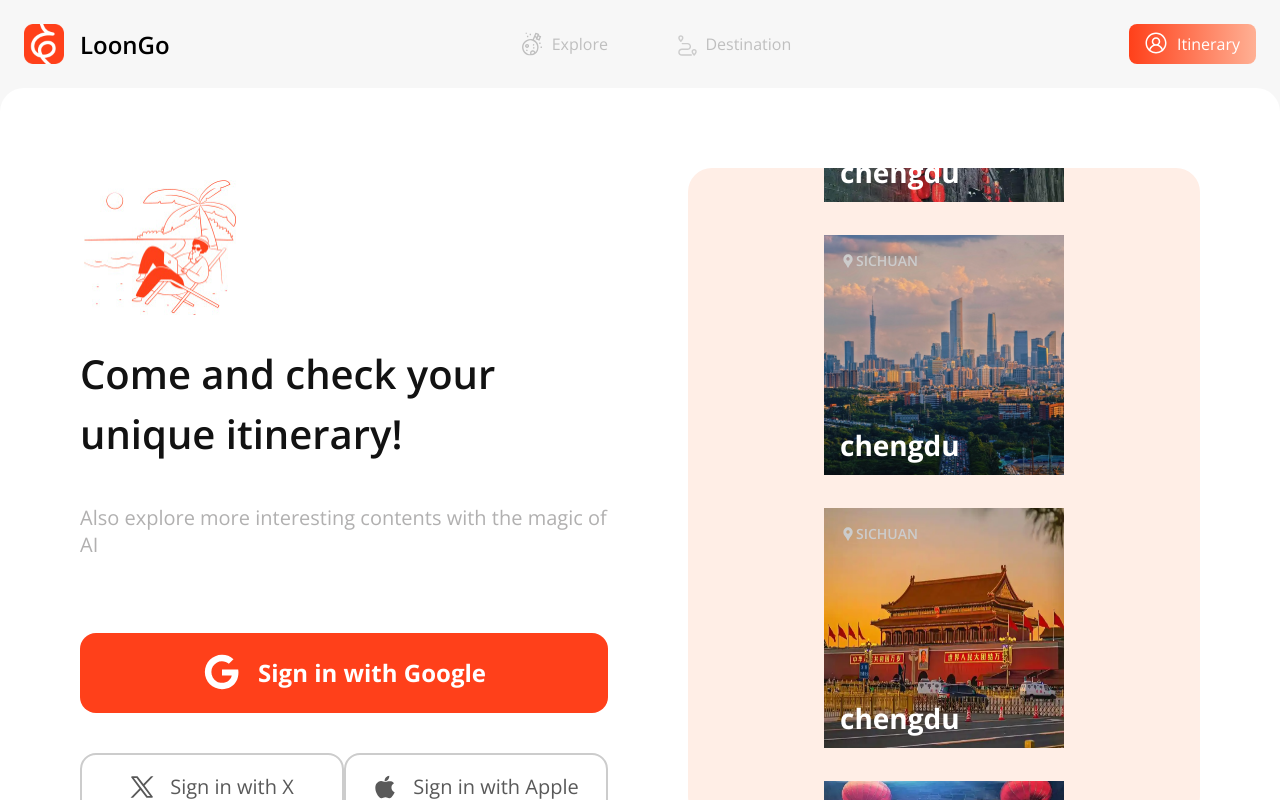
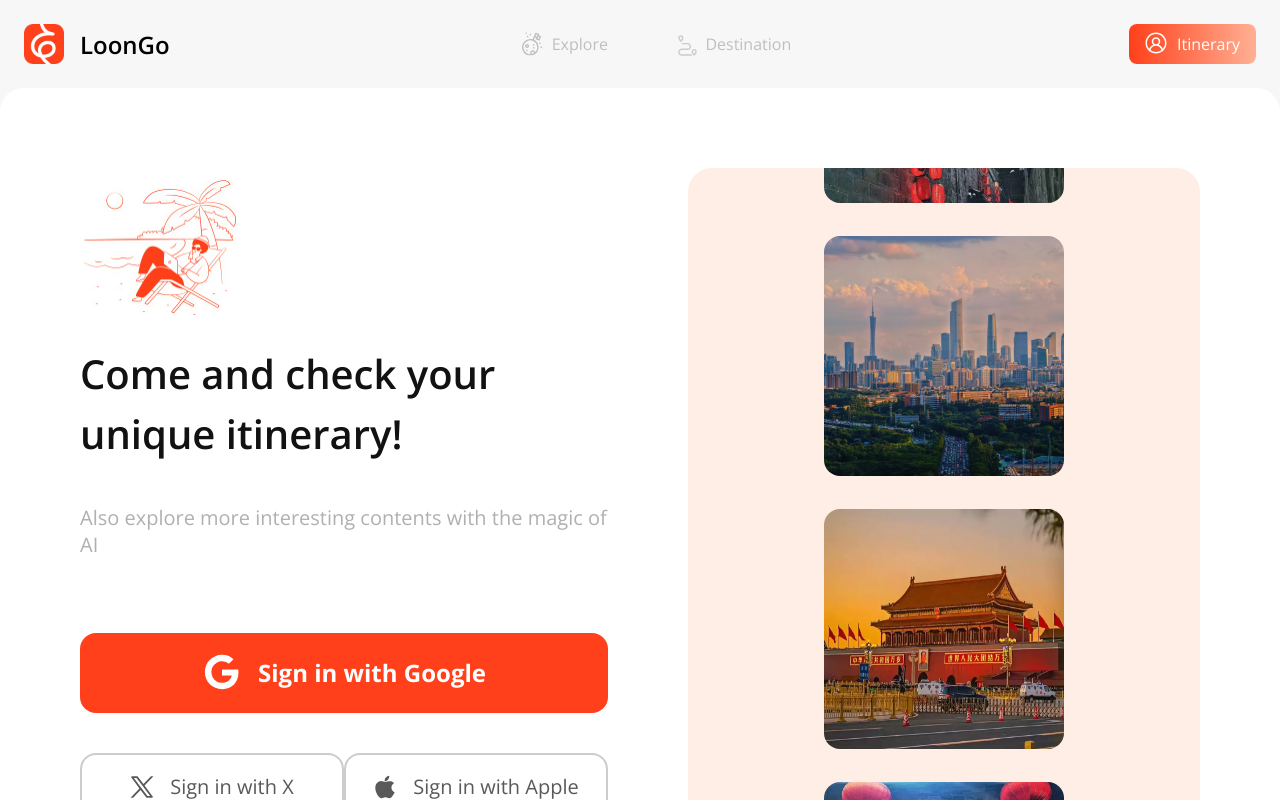
Before and after one commit to Legendrobert/Loongo-Web, a Vue app: page /Login in a window 1280 px wide. Built offline with nearby package versions, Linux system fonts and the light colour scheme.

Commit message:
feat:完成竖向轮播图以及细节优化

```diff
--- a/jsconfig.json
+++ b/jsconfig.json
@@ -7,7 +7,8 @@
     "paths": {
       "@/*": [
         "src/*"
-      ]
+      ],
+      // "swiper": ["node_modules/swiper"]
     },
     "lib": [
       "esnext",
--- a/package.json
+++ b/package.json
@@ -12,6 +12,7 @@
     "@element-plus/icons-vue": "^2.3.1",
     "core-js": "^3.8.3",
     "element-plus": "^2.9.0",
+    "swiper": "^11.2.4",
     "vue": "^3.2.13",
     "vue-router": "^4.5.0",
     "vuex": "^4.0.2",
--- /dev/null
+++ b/src/components/svg-icons/svg-plus.vue
@@ -0,0 +1,33 @@
+<!-- 字体图标 plus -->
+<template>
+    <div>
+        <svg :width="props.width" :height="props.height" viewBox="0 0 28 28" fill="none" xmlns="http://www.w3.org/2000/svg">
+            <path  d="M13.9999 2.33398V25.6673M2.33325 14.0007H25.6666" :stroke="props.fillColor" stroke-width="3.5" stroke-linecap="round" stroke-linejoin="round"/>
+        </svg>
+    </div>
+</template>
+
+
+<script setup>
+import { defineProps } from 'vue';
+
+// 定义props
+const props = defineProps({
+  width: {
+    type: [String, Number],
+    default: 28
+  },
+  height: {
+    type: [String, Number],
+    default: 28
+  },
+  fillColor: {
+    type: String,
+    default: '#fff' // 默认颜色
+  }
+});
+</script>
+
+<style lang="scss" scoped>
+
+</style>
--- a/src/views/Itinerary/index.vue
+++ b/src/views/Itinerary/index.vue
@@ -1,3 +1,4 @@
+
 <template>
   <div class="Itinerary">
 
--- a/src/views/Itinerary/loggedIn.vue
+++ b/src/views/Itinerary/loggedIn.vue
@@ -25,12 +25,13 @@
                 >
             </div>
             <div class="add">
-                <el-button
-                    type="primary"
-                    :icon="Plus"
+                <div
+
                     class="addBtn"
                     @click="handleAdd"
-                />
+                >#660300
+                    <svgPlus :width="10" :height="10"></svgPlus>
+                </div>
                 <div
                     class="tipsBtn"
                 >Add more cities</div>
@@ -68,6 +69,7 @@ import {
 } from '@element-plus/icons-vue'
 import SvgMagic from "@/components/svg-icons/svg-magic.vue"
 import svgLocation from '@/components/svg-icons/svg-location.vue'
+import svgPlus from '@/components/svg-icons/svg-plus.vue'
 const picList = ref(
     [
         {
@@ -187,7 +189,7 @@ const handleAdd = ()=>{
             width: 200px;
             height: 240px;
             background: #FFEEE6;
-            border-radius: 16px;
+            border-radius: 8px;
 
             .pics{
                 height: 50%;
@@ -231,6 +233,8 @@ const handleAdd = ()=>{
                     font-size: 10px;
                     color: #fff;
                     border: none;
+                    text-align: center;
+                    line-height: 24px;
 
                 }
                 .tipsBtn{
--- a/src/views/Itinerary/notLoggedIn.vue
+++ b/src/views/Itinerary/notLoggedIn.vue
@@ -24,13 +24,13 @@
             >
         </div>
         <div class="add">
-            <el-button
-                type="primary"
-                :icon="Plus"
+            <div
                 class="addBtn"
                 :style="isMouseOver ? 'color:#660300; background:#fff':'color:#FFF; background:#FF401A'"
                 @click="handleAdd"
-            />
+            >
+                <svgPlus :fillColor="isMouseOver ? '#660300' : '#fff'"></svgPlus>
+            </div>
             <div
                 class="tipsBtn"
                 :style="isMouseOver ? 'color: #fff' :'color: #FF401A' "
@@ -46,7 +46,7 @@ import { useRouter, useRoute } from 'vue-router'
 import {
   Plus
 } from '@element-plus/icons-vue'
-
+import svgPlus from '@/components/svg-icons/svg-plus.vue'
 const router = useRouter()
 const route = useRoute()
 const NoUserFound = ref( require('@/assets/imgs/noUserFound.png') );
@@ -173,7 +173,8 @@ const handleAdd = ()=>{
                 border-radius: 18px;
                 font-size: 24px;
                 border: none;
-
+                text-align: center;
+                line-height: 80px;
             }
             .tipsBtn{
                 color:#FF401A;
--- a/src/views/login.vue
+++ b/src/views/login.vue
@@ -20,57 +20,126 @@
         </div>
 
     </div>
-    <div class="right">
-        <div
-            class="cardItem"
-            v-for="(item,index) in cardPicList"
-            :key="index"
-        >
-            <img
-                :src="item.imgName"
-                width="240"
-                height="240"
-            >
-            <div class="province">
-                <svgLocation class="svgStyle" :fill="'#ccc'" :width="16" :height="16"></svgLocation>
-                <span>SICHUAN</span>
+    <div class="right carousel-container" ref="carouselContainer">
+        <div class="cardItem carousel-inner" :style="carouselStyle" ref="carouselInner">
+            <div v-for="(item, index) in cardPicList" :key="'original-' + index" class=" carousel-item">
+                <img :src="item.imgName"  />
+                <div class="province">
+                    <svgLocation class="svgStyle" :fill="'#ccc'" :width="16" :height="16"></svgLocation>
+                    <span>SICHUAN</span>
+                </div>
+                <span class="city">chengdu</span>
             </div>
-            <span class="city">chengdu</span>
+
+            <div v-for="(item, index) in cardPicList" :key="'copy-' + index" class="cardItem carousel-item">
+                <img :src="item.imgName" />
+                <div class="province">
+                    <svgLocation class="svgStyle" :fill="'#ccc'" :width="16" :height="16"></svgLocation>
+                    <span>SICHUAN</span>
+                </div>
+                <span class="city">chengdu</span>
+            </div>
         </div>
-
-
     </div>
-
   </div>
 </template>
 
 <script setup>
-import { ref } from 'vue';
+import { ref, reactive,onMounted, onUnmounted,computed,nextTick } from 'vue';
+
+
 import svgLocation from '@/components/svg-icons/svg-location.vue'
 import svgGoogle from "@/components/svg-icons/svg-google.vue"
 import svgTwitter from "@/components/svg-icons/svg-twitter.vue"
 import svgApple from "@/components/svg-icons/svg-apple.vue"
 const relax = ref( require('@/assets/imgs/relax.png') );
-const cardPicList = ref(
+
+// Vue 3 中的响应式数据
+const currentIndex = ref(1);
+const scrollHeight = ref(205);
+const isTransitioning = ref(false);
+const cardPicList = reactive(
     [
         {
-            imgName: require('@/assets/imgs/beijing.png')
+            imgName: require('@/assets/imgs/beijing.png'),alt:'00'
         },
         {
-            imgName: require('@/assets/imgs/chengdu.png')
+            imgName: require('@/assets/imgs/chengdu.png'),alt:'01'
         },
         {
-            imgName: require('@/assets/imgs/guangzhou.png')
-        },{
-            imgName: require('@/assets/imgs/beijing.png')
+            imgName: require('@/assets/imgs/guangzhou.png'),alt:'02'
         },
         {
-            imgName: require('@/assets/imgs/chengdu.png')
+            imgName: require('@/assets/imgs/beijing.png'),alt:'03'
         },
         {
-            imgName: require('@/assets/imgs/guangzhou.png')
+            imgName: require('@/assets/imgs/chengdu.png'),alt:'04'
+        },
+        {
+            imgName: require('@/assets/imgs/guangzhou.png'),alt:'05'
         }
     ])
+
+// 引用 DOM 元素
+const carouselContainer = ref(null);
+const carouselInner = ref(null);
+
+// 计算属性来动态设置轮播容器的样式
+const carouselStyle = computed(() => {
+  return {
+    transform: `translateY(-${scrollHeight.value}px)`, // 修改为竖向滚动
+    transition: isTransitioning.value ? 'transform 0.5s ease' : 'none',
+  };
+});
+
+// 处理自动滚动的方法
+const startAutoScroll = () => {
+  setInterval(() => {
+    if (isTransitioning.value) return;
+
+
+    isTransitioning.value = true;
+    // 每次增加图片高度 + 间隔
+    const itemHeight = carouselInner.value.children[currentIndex.value].offsetHeight;
+    const itemMargin = 28; // 图片间隔35px
+    scrollHeight.value += itemHeight + itemMargin;
+
+    // 更新当前图片索引
+    currentIndex.value = (currentIndex.value + 1) % cardPicList.length;
+
+    // 当滚动到复制图片时，立即将滚动高度重置为 0，这样不会看到过渡
+    if (currentIndex.value === 1) {
+      setTimeout(() => {
+        scrollHeight.value = 205;
+        isTransitioning.value = false;
+      }, 500); // 等待动画过渡完成后再重置
+    } else {
+      setTimeout(() => {
+        isTransitioning.value = false;
+      }, 500); // 等待动画过渡完成后恢复
+    }
+  }, 3000); // 每3秒自动滚动
+};
+
+// 计算容器高度
+const updateContainerHeight = () => {
+  nextTick(() => {
+    // 确保容器高度设置为图片的高度，减去部分图片底部
+    const firstItemHeight = carouselInner.value?.children[0]?.offsetHeight || 0;
+    if (firstItemHeight) {
+
+      carouselInner.value.style.height = `${firstItemHeight}px`; // 显示一张完整的图片和部分间隔
+
+    }
+
+  });
+};
+
+// 组件挂载后执行
+onMounted(() => {
+  updateContainerHeight();
+  startAutoScroll();
+});
 </script>
 
 <style lang="less" scoped>
@@ -163,13 +232,34 @@ const cardPicList = ref(
         border-radius: 24px;
         display: flex;
         justify-content: center;
+        justify-content: flex-start;
         align-items: center;
         flex-direction: column;
         gap: 28px;
         overflow: hidden;
+        position: relative;
 
         .cardItem{
-            position: relative;
+            // position: relative;
+            // transition: transform 1s ease-in-out;
+            width: 240px;
+            height: 240px !important;
+            // display: flex;
+            // position: absolute;
+            // top: 0;
+            // left: 0;
+            display: flex;
+            // justify-content: center;
+            align-items: center;
+            flex-direction: column;
+            gap: 28px;
+
+            img{
+                border-radius: 16px;
+                width: 240px;
+                height: 240px;
+                // background: red;
+            }
 
             .province{
                 position: absolute;
@@ -193,5 +283,62 @@ const cardPicList = ref(
             }
         }
     }
+.swiper-slide {
+  display: flex;
+  justify-content: center;
+  align-items: center;
+}
+h1 {
+  font-weight: 500;
+  font-size: 2.6rem;
+  position: relative;
+  top: -10px;
+}
+
+h3 {
+  font-size: 1.2rem;
+}
+
+.greetings h1,
+.greetings h3 {
+  text-align: center;
+}
+
+@media (min-width: 1024px) {
+  .greetings h1,
+  .greetings h3 {
+    text-align: left;
+  }
+}
+
+// .carousel-container {
+//   width: 240px;  /* 每张图片的宽度 */
+//   height: 655px;  /* 容器高度：图片高度 + 间隔的部分，目的是能看到上一张图片的底部和下一张图片的顶部 */
+//   overflow: hidden;
+//   position: relative;
+//   margin: 0 auto;
+//   background: #000;
+// }
+
+// .carousel-inner {
+//   display: flex;
+//   flex-direction: column;  /* 垂直排列 */
+// }
+
+// .carousel-item {
+//   width: 240px;
+//   height: 240px;  /* 每张图片的高度 */
+//   display: flex;
+//   justify-content: center;
+//   align-items: center;
+//   margin-bottom: 35px;  /* 图片间隔35px */
+// }
+
+// .carousel-item img {
+//   width: 240px;
+//   height: 240px;
+//   object-fit: cover;
+
+// }
 }
 </style>
```
Also changed, not shown: src/main.js (+12 -11 lines), 1 other file (tests, documents, lock files or other folders).
